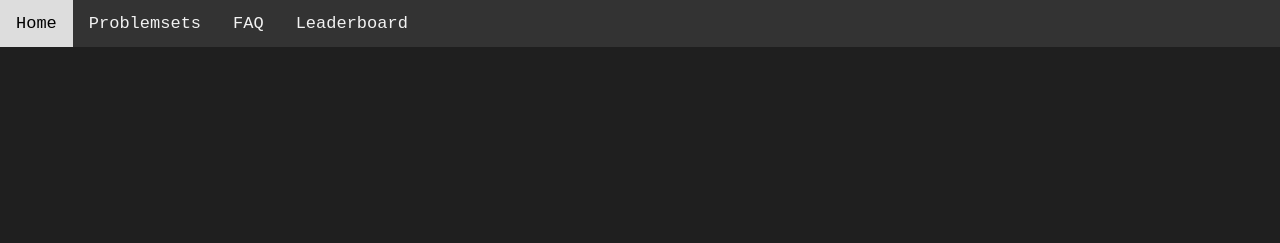
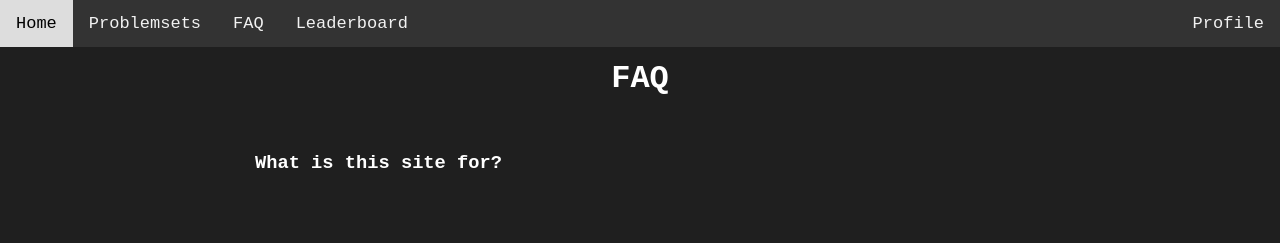
Before and after one commit to ReinesReines/Katra, a plain HTML site: page src/templates/faq.html in a window 1280 px wide. Drawn offline with Linux system fonts and the light colour scheme; files that its build step writes are made by us from their sources.

Commit message:
continued modifications

```diff
--- a/src/templates/faq.html
+++ b/src/templates/faq.html
@@ -10,7 +10,14 @@
             <a href="/problemsets">Problemsets</a>
             <a href="/faq">FAQ</a>
             <a href="/rank">Leaderboard</a>
+            <a href="/users/" class="right">Profile</a>
         </div>
-        <div id="content"></div>
+        <div id="faq-content">
+            <h1>FAQ</h1>
+        </div>
+        <div id="faq-div">
+            <h3>What is this site for?</h3>
+            <p></p>
+        </div>
     </body>
 </html>
--- a/src/templates/styles/style.css
+++ b/src/templates/styles/style.css
@@ -36,3 +36,24 @@ body {
 #content {
     margin-top: 60px;
 }
+
+#faq-content {
+    margin-top: 60px;
+    max-width: fit-content;
+    margin-left: auto;
+    margin-right: auto;
+}
+
+#faq-div {
+    border-radius: 25px;
+    padding: 15px;
+    box-sizing: border-box;
+    max-width: 800px;
+    width: 100%;
+    min-height: 70px;
+    margin-left: auto;
+    margin-right: auto;
+    display: flex;
+    flex-direction: column;
+    justify-content: left;
+}
```
Also changed, not shown: index.html (+1 -0 lines), src/scripts/main.js (+23 -0 lines). Lines whose indentation alone changed are shown as unchanged.
